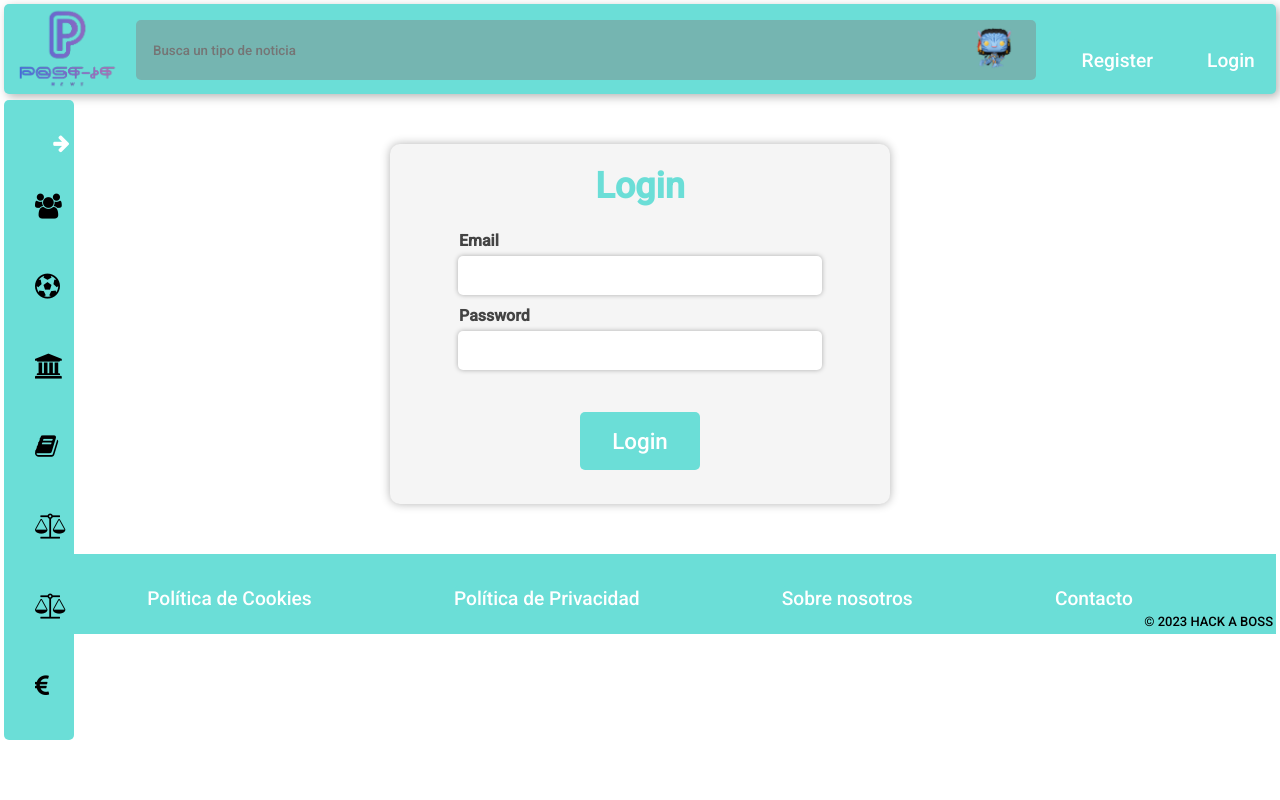
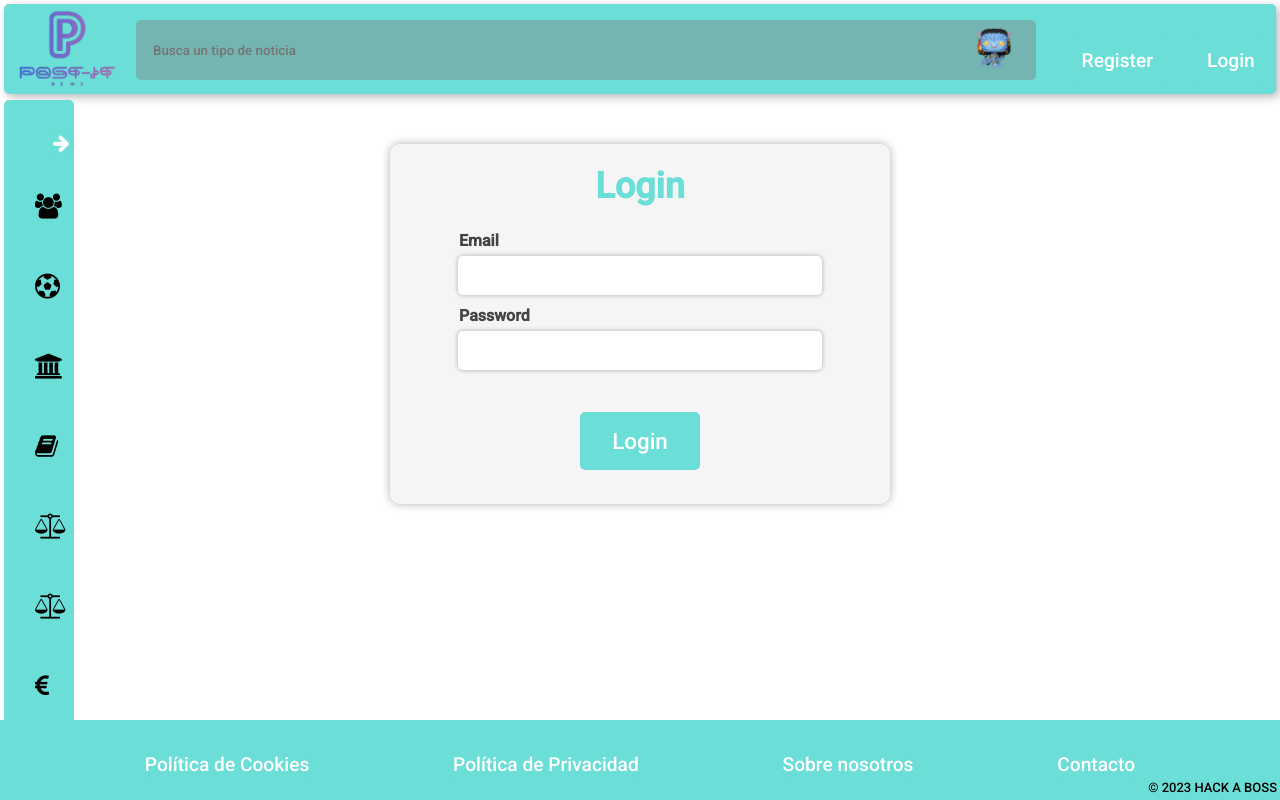
Before and after one commit to Fran-Lopez-Laperal/Front-Postit-News, a React (Vite) app: page /login in a window 1280 px wide. Built offline with nearby package versions, Linux system fonts and the light colour scheme; no server answers.

Commit message:
ajustes-css

```diff
--- a/src/components/Footer/Footer.css
+++ b/src/components/Footer/Footer.css
@@ -1,8 +1,13 @@
 .footer {
 
+  background-color: var(--corporation);
+  position: fixed;
+  bottom: 0;
+  left: 0;
+  right: 0;
   height: 10vh;
   background-color: var(--corporation);
-
+  z-index: 9999;
 }
 
 .footer-links {
--- a/src/components/Modal/Modal.css
+++ b/src/components/Modal/Modal.css
@@ -8,6 +8,7 @@
   display: flex;
   justify-content: center;
   align-items: center;
+  z-index: 9999;
 }
 
 .modal-content {
@@ -19,7 +20,7 @@
   padding: 20px;
   box-shadow: 0 0 10px rgba(0, 0, 0, 0.3);
   overflow-y: auto;
-  z-index: 9999;
+  z-index: 10000;
 }
 
 
@@ -31,4 +32,5 @@
   background-color:#56c9c1;
   font-size: 20px;
   cursor: pointer;
+  z-index: 10000;
 }
--- a/src/components/News/News.css
+++ b/src/components/News/News.css
@@ -42,6 +42,7 @@
     width: 40px;
     height:40px;
     border: 2px solid rgb(121, 198, 5);
+    z-index: 1;
 }
 
 .news__card__section_info{
```
